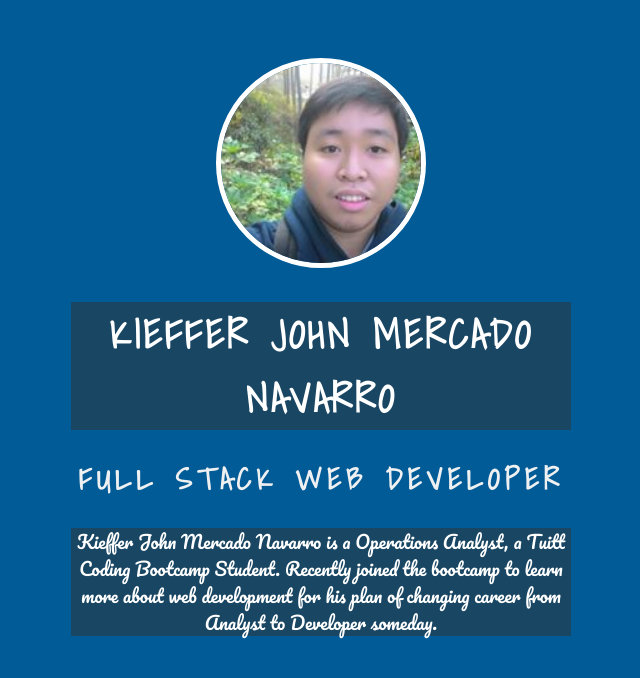
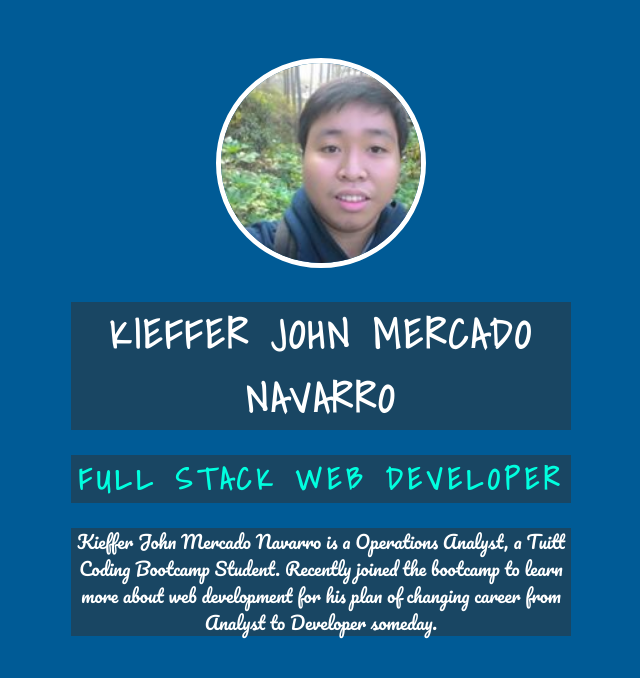
Before and after one commit to kjmnavarro/dev-portfolio, a plain HTML site: page index.html in a window 1280 px wide. Shown: the whole page, without its empty margins (319-959 px from the left). Drawn offline with Linux system fonts and the light colour scheme.

Commit message:
includes updates on my portfolio

```diff
--- a/assets/css/style.css
+++ b/assets/css/style.css
@@ -5,6 +5,7 @@ body {
 	color: #fff;
 	font-family: 'Shadows Into Light', cursive;
 	background-color: #005b96;
+	height: 100vh;
 
 }
 
@@ -21,7 +22,8 @@ h2 {
 	font-size: 30px;
 	text-transform: uppercase;
 	letter-spacing: 5px;
-	color: #eff0f1;
+	background-color: rgba(51,51,51,0.5);
+	color: #00ffdf;
 }
 
 #me {
--- a/index.html
+++ b/index.html
@@ -8,6 +8,10 @@
 
 	<!-- link to google fonts -->
 	<link href="https://fonts.googleapis.com/css?family=Pacifico|Shadows+Into+Light" rel="stylesheet">
+
+	<!-- favicon -->
+	<link rel="icon" type="image/gif/png" href="assets/images/logo.png">
+
 
 </head>
 <body>
```
Also changed, not shown: assets/images/logo.png (added).
